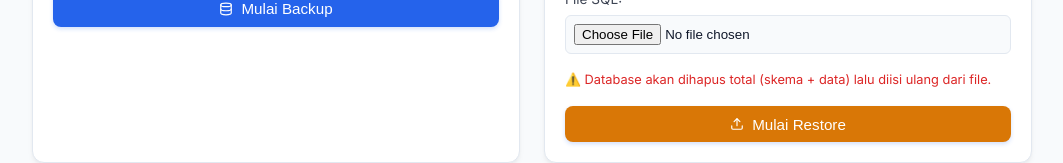
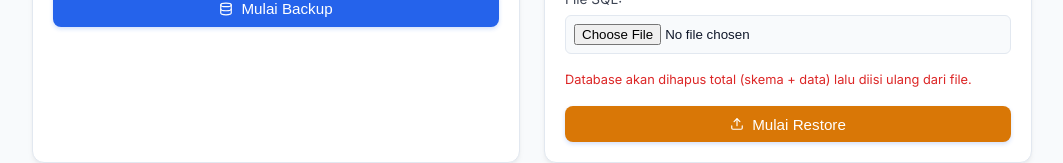
Before and after one commit to itpembelian-absensi/uangjalan, a React app in the folder frontend/: page /db-tools in a window 1280 px wide. Shown: the part 472-635 px from the top of the page, without its empty margins (108-1171 px from the left). Built offline with nearby package versions, Linux system fonts and the light colour scheme; no server answers; the HTML template or start-up script is replaced by a standard one.

Commit message:
fix: remove emojis from DB Tools UI

```diff
--- a/frontend/src/pages/DbTools.jsx
+++ b/frontend/src/pages/DbTools.jsx
@@ -205,8 +205,8 @@ const DbTools = () => {
                   color: backupJob.status === 'completed' ? '#059669' :
                          backupJob.status === 'failed' ? '#dc2626' : '#d97706'
                 }}>
-                  {backupJob.status === 'completed' ? '✓ Selesai' :
-                   backupJob.status === 'failed' ? '✗ Gagal' : '⏳ Proses...'}
+                  {backupJob.status === 'completed' ? 'Selesai' :
+                   backupJob.status === 'failed' ? 'Gagal' : 'Proses...'}
                 </span>
               </div>
               {backupJob.file_size && (
@@ -256,7 +256,7 @@ const DbTools = () => {
           </div>
 
           <p style={{ fontSize: '0.8rem', color: '#dc2626', marginBottom: '1rem' }}>
-            ⚠️ Database akan dihapus total (skema + data) lalu diisi ulang dari file.
+            Database akan dihapus total (skema + data) lalu diisi ulang dari file.
           </p>
 
           <button
```
